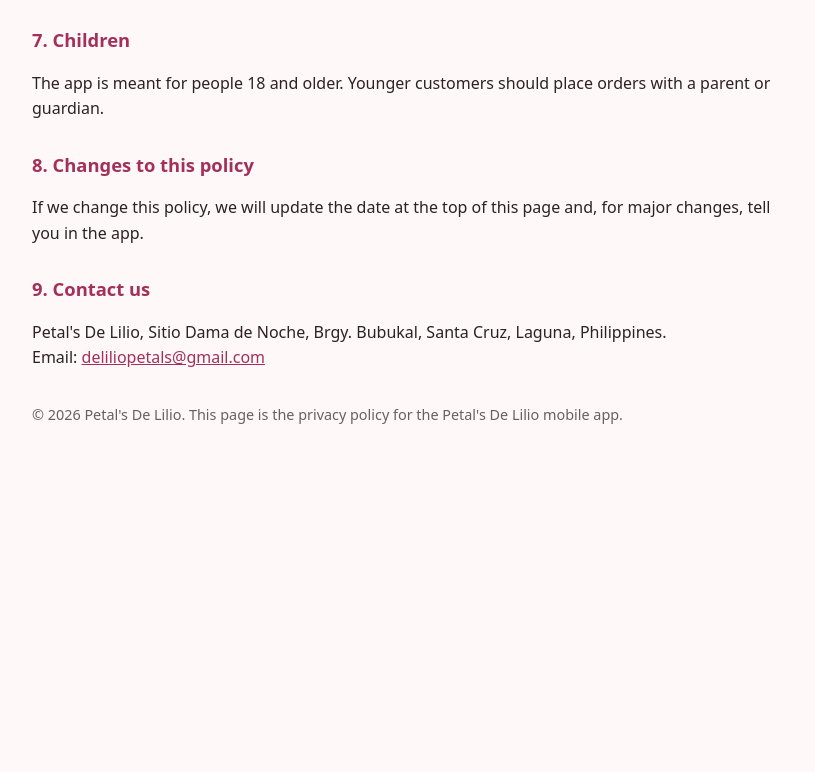
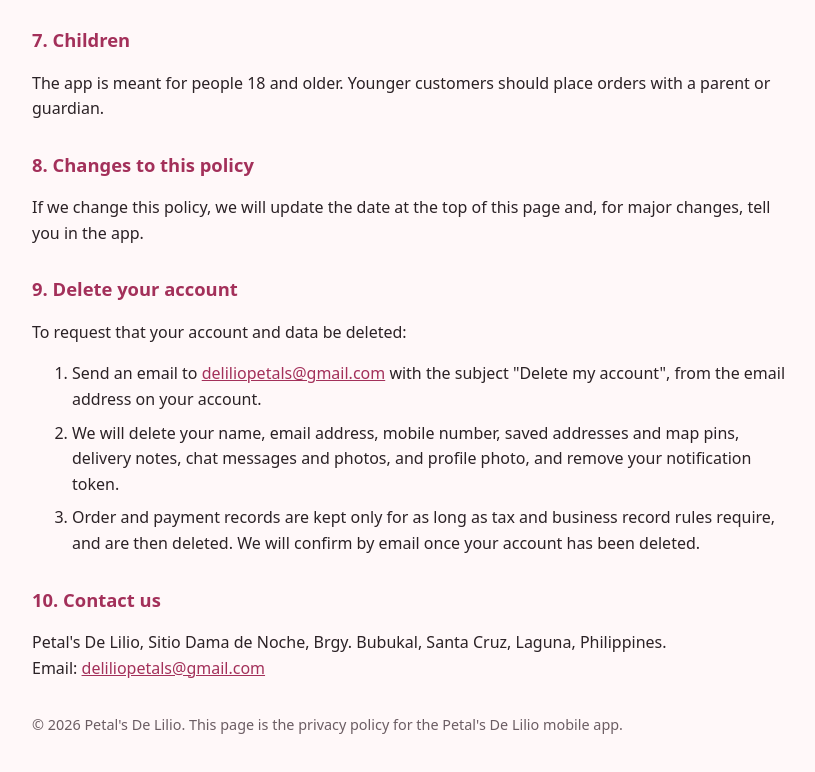
Before and after one commit to shairalynernas07-lang/petals-privacy, a plain HTML site: page index.html in a window 1280 px wide. Shown: the part 1707-2479 px from the top of the page, without its empty margins (228-1043 px from the left). Before the commit the page ends 2181 px from the top, so only its background shows below. Drawn offline with Linux system fonts and the light colour scheme.

Commit message:
Add account deletion steps to privacy policy
Co-Authored-By: Claude Haiku 5.5 <noreply@anthropic.com>

```diff
--- a/index.html
+++ b/index.html
@@ -77,7 +77,15 @@
   <h2>8. Changes to this policy</h2>
   <p>If we change this policy, we will update the date at the top of this page and, for major changes, tell you in the app.</p>
 
-  <h2>9. Contact us</h2>
+  <h2 id="delete-account">9. Delete your account</h2>
+  <p>To request that your account and data be deleted:</p>
+  <ol>
+    <li>Send an email to <a href="mailto:deliliopetals@gmail.com?subject=Delete%20my%20account">deliliopetals@gmail.com</a> with the subject "Delete my account", from the email address on your account.</li>
+    <li>We will delete your name, email address, mobile number, saved addresses and map pins, delivery notes, chat messages and photos, and profile photo, and remove your notification token.</li>
+    <li>Order and payment records are kept only for as long as tax and business record rules require, and are then deleted. We will confirm by email once your account has been deleted.</li>
+  </ol>
+
+  <h2>10. Contact us</h2>
   <p>Petal's De Lilio, Sitio Dama de Noche, Brgy. Bubukal, Santa Cruz, Laguna, Philippines.<br>
   Email: <a href="mailto:deliliopetals@gmail.com">deliliopetals@gmail.com</a></p>
 
```
